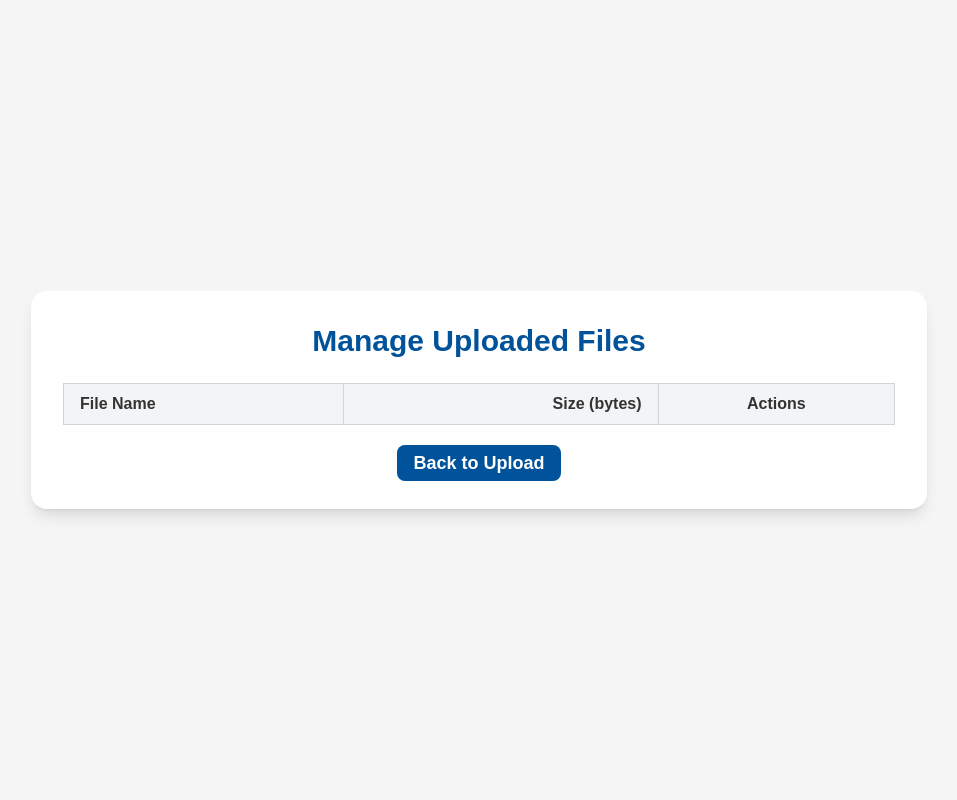
After one commit to ExeqZ/Simple-Artifact-Collection, a Flask app: template templates/manage.html in a window 1280 px wide. The commit adds this page. Shown: the whole page, without its empty margins (161-1118 px from the left). Run offline with Flask 3, Linux system fonts and the light colour scheme; the template is opened without the code that fills it, so the values that code supplies are empty; some libraries are stand-ins or nearby versions.

Commit message:
Big changes made to the app - login Page - manage Page

```diff
--- a/app.py
+++ b/app.py
@@ -1,10 +1,13 @@
-from flask import Flask, request, render_template
+from flask import Flask, request, render_template, redirect, session, url_for
 from azure.storage.blob import BlobServiceClient
 from azure.identity import DefaultAzureCredential
+from msal import ConfidentialClientApplication
 import os
 import uuid
 
 app = Flask(__name__)
+app.secret_key = str(uuid.uuid4())  # Secret key for session management
+
 # Set the maximum content length for file uploads (50 MB)
 app.config['MAX_CONTENT_LENGTH'] = 50 * 1024 * 1024  # 50 MB
 
@@ -12,12 +15,26 @@ app.config['MAX_CONTENT_LENGTH'] = 50 * 1024 * 1024  # 50 MB
 STORAGE_ACCOUNT_URL = os.environ.get("STORAGE_ACCOUNT_URL")
 CONTAINER_NAME = "uploads"
 
-# Print the storage account URL for debugging
-print(f"STORAGE_ACCOUNT_URL: {STORAGE_ACCOUNT_URL}")
+# Microsoft Entra ID (Azure AD) configuration
+CLIENT_ID = os.environ.get("CLIENT_ID")  # Application (client) ID
+CLIENT_SECRET = os.environ.get("CLIENT_SECRET")  # Client secret
+TENANT_ID = os.environ.get("TENANT_ID")  # Directory (tenant) ID
+AUTHORITY = f"https://login.microsoftonline.com/{TENANT_ID}"
+REDIRECT_PATH = "/getAToken"  # Redirect URI path
+SCOPE = ["User.Read"]  # Permissions to request
+SESSION_TYPE = "filesystem"  # Token cache will be stored in the session
+
+# MSAL Confidential Client
+msal_app = ConfidentialClientApplication(
+    CLIENT_ID,
+    authority=AUTHORITY,
+    client_credential=CLIENT_SECRET,
+)
 
 # Authenticate with Managed Identity
 credential = DefaultAzureCredential()
 blob_service_client = BlobServiceClient(account_url=STORAGE_ACCOUNT_URL, credential=credential)
+
 
 @app.route('/', methods=['GET', 'POST'])
 def upload_file():
@@ -46,5 +63,61 @@ def upload_file():
             return f"An error occurred during file upload: {e}", 500
     return render_template('index.html')
 
+
+@app.route('/manage', methods=['GET', 'POST'])
+def manage_files():
+    if not session.get("user"):
+        return redirect(url_for("login"))
+
+    try:
+        # Get a list of blobs in the container
+        blob_list = blob_service_client.get_container_client(CONTAINER_NAME).list_blobs()
+        files = [{"name": blob.name, "size": blob.size} for blob in blob_list]
+
+        if request.method == 'POST':
+            # Handle file deletion
+            file_to_delete = request.form.get('file_to_delete')
+            if file_to_delete:
+                blob_client = blob_service_client.get_blob_client(container=CONTAINER_NAME, blob=file_to_delete)
+                blob_client.delete_blob()
+                return f"File '{file_to_delete}' deleted successfully!", 200
+
+        return render_template('manage.html', files=files)
+    except Exception as e:
+        # Log the error to the console
+        print(f"Error: {e}")
+        return f"An error occurred while managing files: {e}", 500
+
+
+@app.route("/login")
+def login():
+    # Redirect to Microsoft Entra ID login page
+    auth_url = msal_app.get_authorization_request_url(SCOPE, redirect_uri=url_for("authorized", _external=True))
+    return redirect(auth_url)
+
+
+@app.route(REDIRECT_PATH)
+def authorized():
+    # Handle the redirect from Microsoft Entra ID
+    code = request.args.get("code")
+    if code:
+        result = msal_app.acquire_token_by_authorization_code(
+            code,
+            scopes=SCOPE,
+            redirect_uri=url_for("authorized", _external=True),
+        )
+        if "access_token" in result:
+            session["user"] = result.get("id_token_claims")
+    return redirect(url_for("manage_files"))
+
+
+@app.route("/logout")
+def logout():
+    session.clear()
+    return redirect(
+        f"{AUTHORITY}/oauth2/v2.0/logout?post_logout_redirect_uri={url_for('index', _external=True)}"
+    )
+
+
 if __name__ == '__main__':
     app.run(host='0.0.0.0', port=8000)
--- a/requirements.txt
+++ b/requirements.txt
@@ -1,3 +1,4 @@
 flask
 azure-storage-blob
 azure-identity
+msal
--- /dev/null
+++ b/templates/manage.html
@@ -0,0 +1,82 @@
+<!DOCTYPE html>
+<html lang="en">
+<head>
+  <meta charset="UTF-8">
+  <meta name="viewport" content="width=device-width, initial-scale=1">
+  <title>Manage Files</title>
+  <script src="https://cdn.tailwindcss.com"></script>
+  <style>
+    /* Basevision Corporate Identity */
+    :root {
+      --primary-color: #00529b; /* Basevision blue */
+      --secondary-color: #f39200; /* Basevision orange */
+      --background-color: #f5f5f5; /* Light gray background */
+      --text-color: #333333; /* Dark text */
+      --font-family: 'Arial', sans-serif; /* Basevision font */
+    }
+
+    body {
+      font-family: var(--font-family);
+      background-color: var(--background-color);
+      color: var(--text-color);
+    }
+
+    .btn-primary {
+      background-color: var(--primary-color);
+      color: white;
+    }
+
+    .btn-primary:hover {
+      background-color: #003f7d; /* Darker blue for hover */
+    }
+
+    .btn-danger {
+      background-color: var(--secondary-color);
+      color: white;
+    }
+
+    .btn-danger:hover {
+      background-color: #d97900; /* Darker orange for hover */
+    }
+  </style>
+</head>
+<body>
+  <div class="min-h-screen flex flex-col items-center justify-center">
+    <div class="bg-white p-8 rounded-2xl shadow-lg w-full max-w-4xl">
+      <h1 class="text-3xl font-bold text-center mb-6" style="color: var(--primary-color);">
+        Manage Uploaded Files
+      </h1>
+      <table class="w-full border-collapse border border-gray-300">
+        <thead>
+          <tr class="bg-gray-100">
+            <th class="border border-gray-300 px-4 py-2 text-left">File Name</th>
+            <th class="border border-gray-300 px-4 py-2 text-right">Size (bytes)</th>
+            <th class="border border-gray-300 px-4 py-2 text-center">Actions</th>
+          </tr>
+        </thead>
+        <tbody>
+          {% for file in files %}
+          <tr>
+            <td class="border border-gray-300 px-4 py-2">{{ file.name }}</td>
+            <td class="border border-gray-300 px-4 py-2 text-right">{{ file.size }}</td>
+            <td class="border border-gray-300 px-4 py-2 text-center">
+              <form method="POST" style="display: inline;">
+                <input type="hidden" name="file_to_delete" value="{{ file.name }}">
+                <button type="submit" class="btn-danger px-4 py-2 rounded-lg text-sm font-semibold transition duration-300">
+                  Delete
+                </button>
+              </form>
+            </td>
+          </tr>
+          {% endfor %}
+        </tbody>
+      </table>
+      <div class="text-center mt-6">
+        <a href="/" class="btn-primary px-4 py-2 rounded-lg text-lg font-semibold transition duration-300">
+          Back to Upload
+        </a>
+      </div>
+    </div>
+  </div>
+</body>
+</html>
```
Also changed, not shown: templates/index.html (+71 -5 lines).
